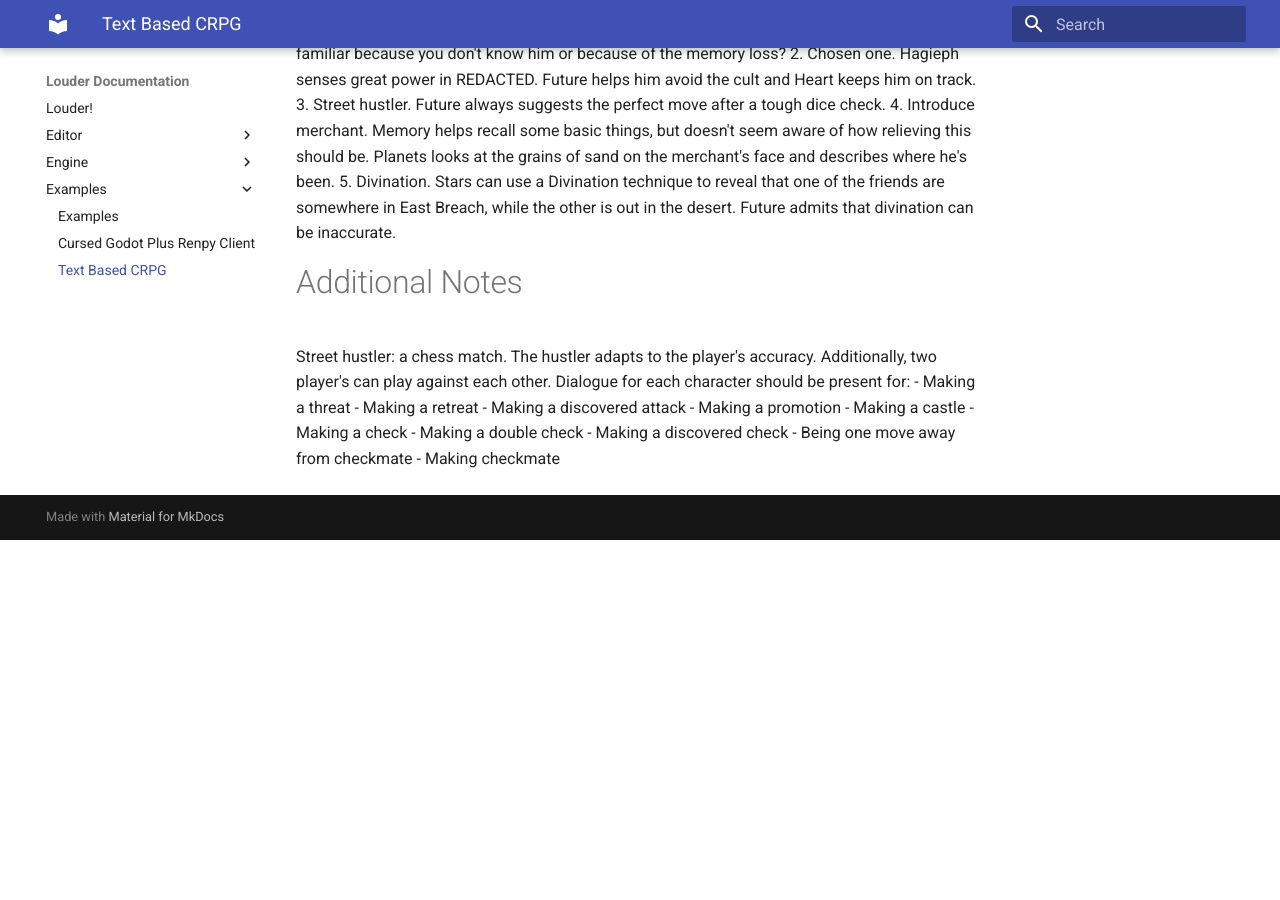
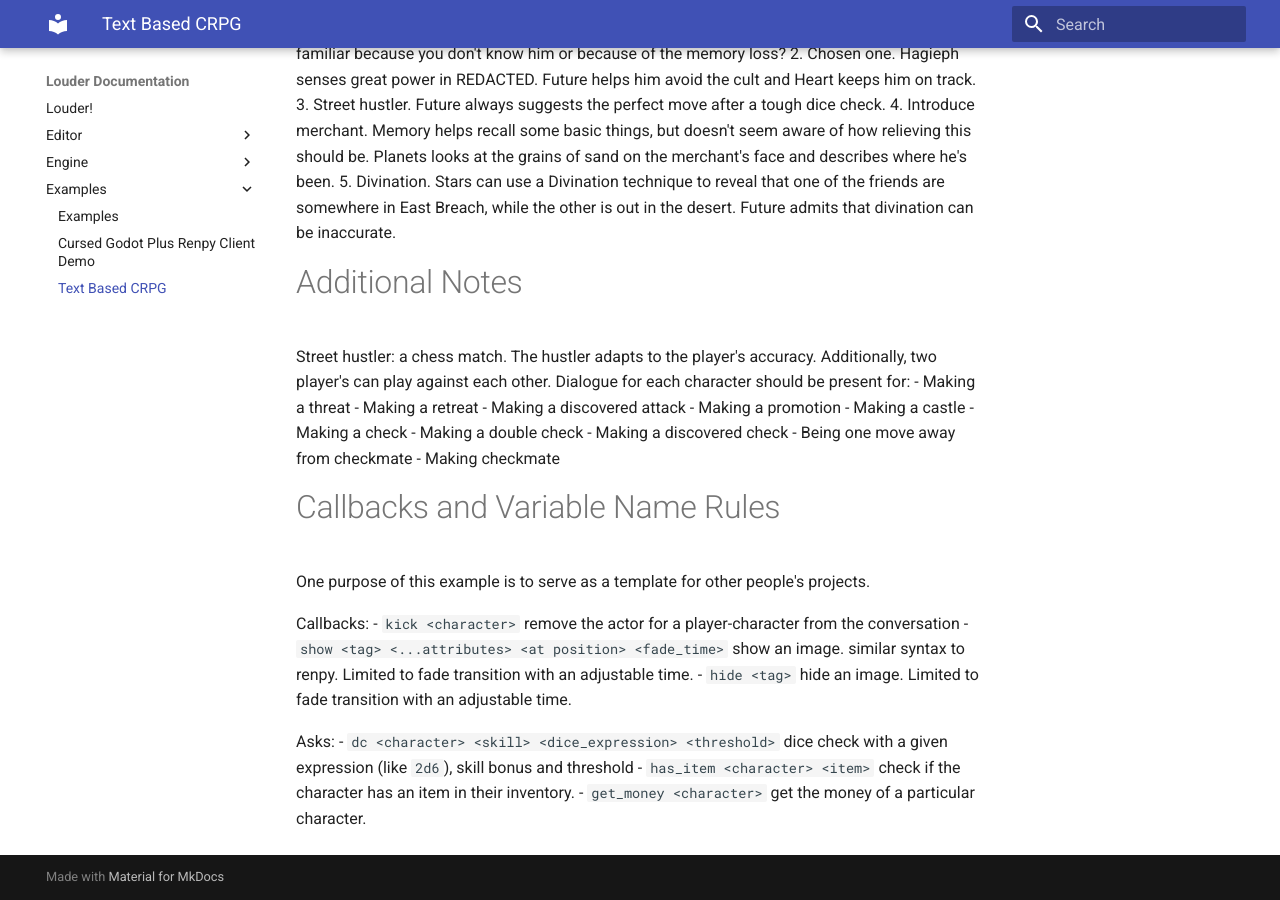
Before and after one commit to Roboticy3/Louder, an MkDocs documentation site: the page built from docs/docs/examples/tbcrpg.md, in a window 1280 px wide and 900 px high, scrolled down 4375 px. Built offline with MkDocs 1.6.1 and Material for MkDocs 9.7.7, drawn with Linux system fonts in a browser that asks for light colours; before the commit the page ends 4915 px from its top, so only the background shows below that.

```diff
--- a/docs/docs/examples/cgprpc.md
+++ b/docs/docs/examples/cgprpc.md
@@ -1,4 +1,4 @@
-# Cursed Godot Plus Renpy Client
+# Cursed Godot Plus Renpy Client Demo
 
 A short demo about walking your dog. Demonstrates godot [adapters](../engine/adapters)
 and stretches integration for a simple renpy conversation also.
--- a/docs/docs/examples/tbcrpg.md
+++ b/docs/docs/examples/tbcrpg.md
@@ -125,3 +125,16 @@ Street hustler: a chess match. The hustler adapts to the player's accuracy. Addi
  - Making a discovered check
  - Being one move away from checkmate
  - Making checkmate
+
+# Callbacks and Variable Name Rules
+One purpose of this example is to serve as a template for other people's projects.
+
+Callbacks:
+ - `kick <character>` remove the actor for a player-character from the conversation
+ - `show <tag> <...attributes> <at position> <fade_time>` show an image. similar syntax to renpy. Limited to fade transition with an adjustable time.
+ - `hide <tag>` hide an image. Limited to fade transition with an adjustable time.
+
+Asks:
+ - `dc <character> <skill> <dice_expression> <threshold>` dice check with a given expression (like `2d6`), skill bonus and threshold
+ - `has_item <character> <item>` check if the character has an item in their inventory.
+ - `get_money <character>` get the money of a particular character.
```
Also changed, not shown: AI_POLICY.md (deleted, +0 -5 lines), docs/docs/engine/index.md (+29 -7 lines), README.md, 1 other file.
